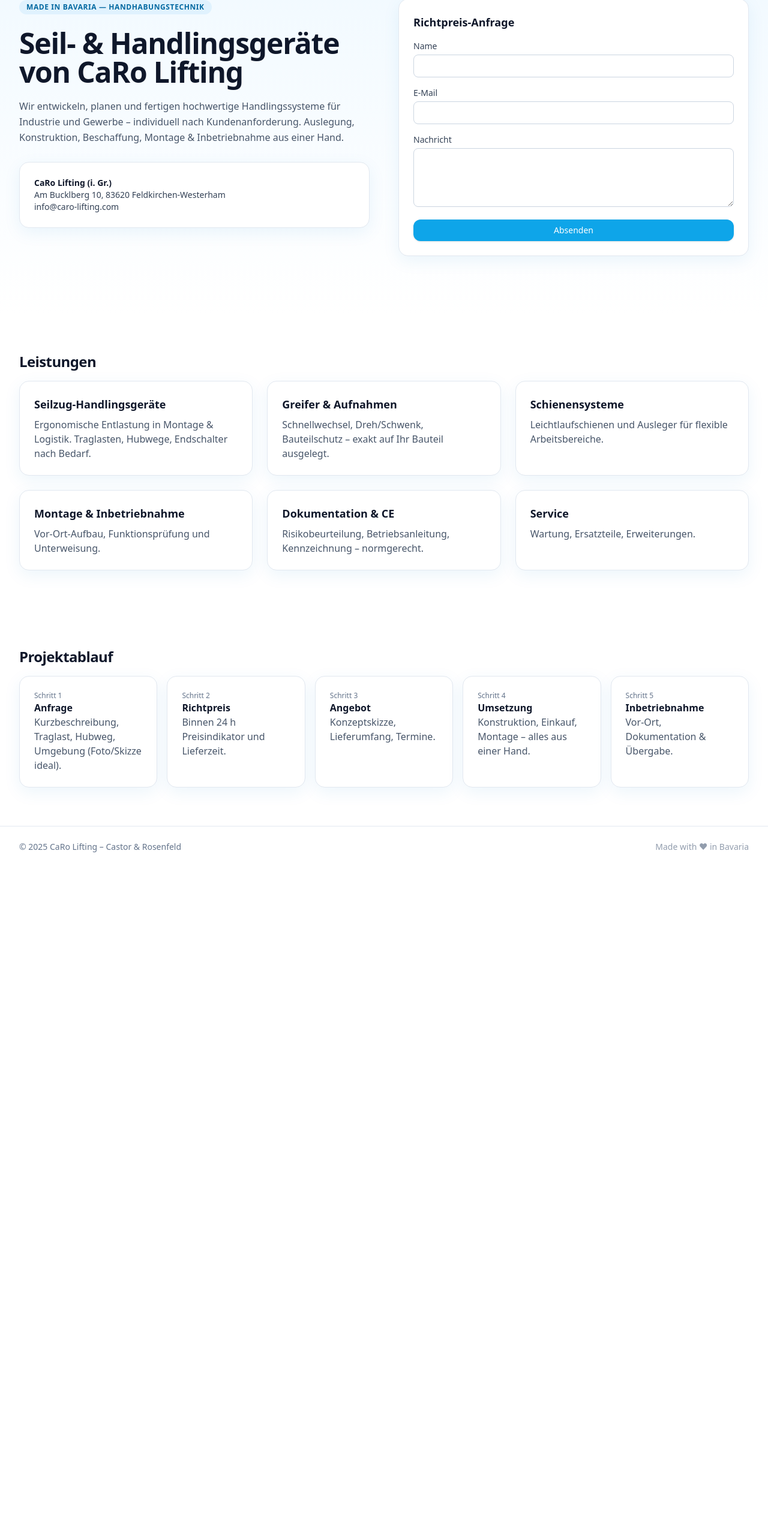
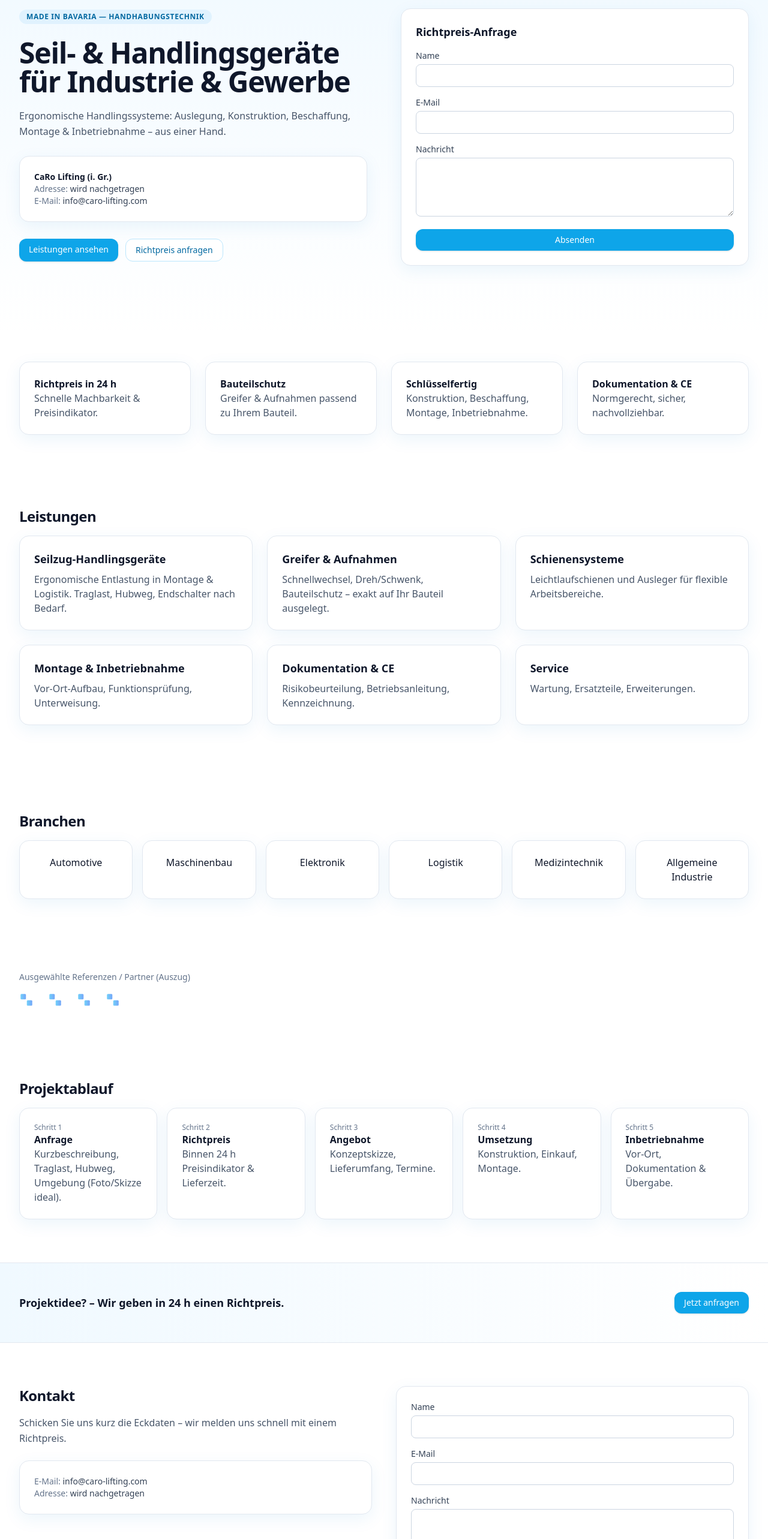
Before and after one commit to PaulCastor-maker/caro-lifting-site, a React (Vite) app: page / in a window 1280 px wide. Shown: the part 163-2729 px from the top of the page at 60% size. Before the commit the page ends 1609 px from the top, so only its background shows below. Built offline with nearby package versions, Linux system fonts and the light colour scheme.

Commit message:
Update App.jsx

```diff
--- a/src/App.jsx
+++ b/src/App.jsx
@@ -10,8 +10,13 @@ export default function App() {
       <Header />
       <main>
         <Hero sent={sent} setSent={setSent} />
+        <Nutzen />
         <Leistungen />
+        <Branchen />
+        <Referenzen />
         <Prozess />
+        <CTA />
+        <Kontakt sent={sent} setSent={setSent} />
       </main>
       <Footer />
     </>
@@ -23,7 +28,9 @@ function Header() {
   const [open, setOpen] = useState(false)
   const nav = [
     { href: "#leistungen", label: "Leistungen" },
-    { href: "#prozess",    label: "Prozess"    },
+    { href: "#branchen", label: "Branchen" },
+    { href: "#prozess", label: "Prozess" },
+    { href: "#kontakt", label: "Kontakt" },
     { href: "/impressum.html", label: "Impressum" },
   ]
   return (
@@ -64,32 +71,33 @@ function Header() {
   )
 }
 
-/* ---------- Hero mit Formular rechts ---------- */
+/* ---------- Hero mit Formular ---------- */
 function Hero({ sent, setSent }) {
   return (
     <section className="relative overflow-hidden scroll-mt-24" id="start">
       <div className="absolute inset-0 -z-10 bg-gradient-to-b from-sky-50 to-white" />
-      <div className="container py-16 lg:py-24 grid lg:grid-cols-2 gap-12 items-start">
-        {/* Linke Seite: Claim + Kontaktdaten */}
+      <div className="container py-18 lg:py-28 grid lg:grid-cols-2 gap-14 items-start">
         <div>
           <span className="badge">Made in Bavaria — Handhabungstechnik</span>
-          <h1 className="mt-6 text-4xl lg:text-5xl font-bold tracking-tight text-ink leading-tight">
-            Seil- &amp; Handlingsgeräte von CaRo Lifting
+          <h1 className="mt-6 text-4xl sm:text-5xl font-bold tracking-tight text-ink leading-tight">
+            Seil- &amp; Handlingsgeräte für Industrie &amp; Gewerbe
           </h1>
           <p className="mt-5 lead max-w-xl">
-            Wir entwickeln, planen und fertigen hochwertige Handlingssysteme für Industrie und
-            Gewerbe – individuell nach Kundenanforderung. Auslegung, Konstruktion, Beschaffung,
-            Montage &amp; Inbetriebnahme aus einer Hand.
+            Ergonomische Handlingssysteme: Auslegung, Konstruktion, Beschaffung, Montage &amp; Inbetriebnahme – aus einer Hand.
           </p>
 
           <div className="card mt-7 text-sm text-slate-700">
             <div className="font-semibold text-ink">CaRo Lifting (i. Gr.)</div>
-            <div>Am Bucklberg 10, 83620 Feldkirchen-Westerham</div>
-            <div>info@caro-lifting.com</div>
+            <div><span className="text-slate-500">Adresse:</span> wird nachgetragen</div>
+            <div><span className="text-slate-500">E-Mail:</span> info@caro-lifting.com</div>
+          </div>
+
+          <div className="mt-7 flex flex-wrap gap-3">
+            <a href="#leistungen" className="btn">Leistungen ansehen</a>
+            <a href="#kontakt" className="btn-secondary">Richtpreis anfragen</a>
           </div>
         </div>
 
-        {/* Rechte Seite: Formular */}
         <div className="card" id="kontakt">
           <h2 className="text-lg font-semibold mb-4">Richtpreis-Anfrage</h2>
           {sent ? (
@@ -109,15 +117,9 @@ function Hero({ sent, setSent }) {
               }}
               className="grid gap-4"
             >
-              <Label title="Name">
-                <input name="name" required className="input" />
-              </Label>
-              <Label title="E-Mail">
-                <input type="email" name="email" required className="input" />
-              </Label>
-              <Label title="Nachricht">
-                <textarea name="message" rows="4" className="input" required />
-              </Label>
+              <Label title="Name"><input name="name" required className="input" /></Label>
+              <Label title="E-Mail"><input type="email" name="email" required className="input" /></Label>
+              <Label title="Nachricht"><textarea name="message" rows="4" required className="input" /></Label>
               <input type="hidden" name="_subject" value="Neue Richtpreisanfrage – CaRo Lifting" />
               <input type="text" name="_gotcha" style={{display:"none"}} tabIndex="-1" autoComplete="off" />
               <button className="btn self-start" type="submit">Absenden</button>
@@ -129,18 +131,40 @@ function Hero({ sent, setSent }) {
   )
 }
 
+/* ---------- Nutzen (USP) ---------- */
+function Nutzen() {
+  const usps = [
+    ["Richtpreis in 24 h", "Schnelle Machbarkeit & Preisindikator."],
+    ["Bauteilschutz", "Greifer & Aufnahmen passend zu Ihrem Bauteil."],
+    ["Schlüsselfertig", "Konstruktion, Beschaffung, Montage, Inbetriebnahme."],
+    ["Dokumentation & CE", "Normgerecht, sicher, nachvollziehbar."],
+  ]
+  return (
+    <section className="container py-12">
+      <div className="grid sm:grid-cols-2 lg:grid-cols-4 gap-6">
+        {usps.map(([t, d], i) => (
+          <div key={i} className="card">
+            <div className="font-semibold">{t}</div>
+            <p className="text-slate-600">{d}</p>
+          </div>
+        ))}
+      </div>
+    </section>
+  )
+}
+
 /* ---------- Leistungen ---------- */
 function Leistungen() {
   const items = [
-    { title: "Seilzug-Handlingsgeräte", desc: "Ergonomische Entlastung in Montage & Logistik. Traglasten, Hubwege, Endschalter nach Bedarf." },
-    { title: "Greifer & Aufnahmen",     desc: "Schnellwechsel, Dreh/Schwenk, Bauteilschutz – exakt auf Ihr Bauteil ausgelegt." },
-    { title: "Schienensysteme",          desc: "Leichtlaufschienen und Ausleger für flexible Arbeitsbereiche." },
-    { title: "Montage & Inbetriebnahme", desc: "Vor-Ort-Aufbau, Funktionsprüfung und Unterweisung." },
-    { title: "Dokumentation & CE",       desc: "Risikobeurteilung, Betriebsanleitung, Kennzeichnung – normgerecht." },
-    { title: "Service",                  desc: "Wartung, Ersatzteile, Erweiterungen." },
+    { title: "Seilzug-Handlingsgeräte", desc: "Ergonomische Entlastung in Montage & Logistik. Traglast, Hubweg, Endschalter nach Bedarf." },
+    { title: "Greifer & Aufnahmen", desc: "Schnellwechsel, Dreh/Schwenk, Bauteilschutz – exakt auf Ihr Bauteil ausgelegt." },
+    { title: "Schienensysteme", desc: "Leichtlaufschienen und Ausleger für flexible Arbeitsbereiche." },
+    { title: "Montage & Inbetriebnahme", desc: "Vor-Ort-Aufbau, Funktionsprüfung, Unterweisung." },
+    { title: "Dokumentation & CE", desc: "Risikobeurteilung, Betriebsanleitung, Kennzeichnung." },
+    { title: "Service", desc: "Wartung, Ersatzteile, Erweiterungen." },
   ]
   return (
-    <section id="leistungen" className="container py-16 scroll-mt-24">
+    <section id="leistungen" className="container py-18 scroll-mt-24">
       <h2 className="section">Leistungen</h2>
       <div className="grid sm:grid-cols-2 lg:grid-cols-3 gap-6">
         {items.map((it, i) => (
@@ -154,17 +178,46 @@ function Leistungen() {
   )
 }
 
+/* ---------- Branchen ---------- */
+function Branchen() {
+  const items = [
+    "Automotive", "Maschinenbau", "Elektronik", "Logistik", "Medizintechnik", "Allgemeine Industrie",
+  ]
+  return (
+    <section id="branchen" className="container py-18 scroll-mt-24">
+      <h2 className="section">Branchen</h2>
+      <div className="grid sm:grid-cols-3 lg:grid-cols-6 gap-4">
+        {items.map((b, i) => (
+          <div key={i} className="card text-center py-6">{b}</div>
+        ))}
+      </div>
+    </section>
+  )
+}
+
+/* ---------- Referenzen (Logos Placeholder) ---------- */
+function Referenzen() {
+  return (
+    <section className="container py-12">
+      <div className="text-sm text-slate-500 mb-4">Ausgewählte Referenzen / Partner (Auszug)</div>
+      <div className="flex flex-wrap items-center gap-6 opacity-70">
+        <MiniKaro /><MiniKaro /><MiniKaro /><MiniKaro />
+      </div>
+    </section>
+  )
+}
+
 /* ---------- Prozess ---------- */
 function Prozess() {
   const steps = [
-    ["Anfrage",       "Kurzbeschreibung, Traglast, Hubweg, Umgebung (Foto/Skizze ideal)."],
-    ["Richtpreis",    "Binnen 24 h Preisindikator und Lieferzeit."],
-    ["Angebot",       "Konzeptskizze, Lieferumfang, Termine."],
-    ["Umsetzung",     "Konstruktion, Einkauf, Montage – alles aus einer Hand."],
-    ["Inbetriebnahme","Vor-Ort, Dokumentation & Übergabe."],
+    ["Anfrage", "Kurzbeschreibung, Traglast, Hubweg, Umgebung (Foto/Skizze ideal)."],
+    ["Richtpreis", "Binnen 24 h Preisindikator & Lieferzeit."],
+    ["Angebot", "Konzeptskizze, Lieferumfang, Termine."],
+    ["Umsetzung", "Konstruktion, Einkauf, Montage."],
+    ["Inbetriebnahme", "Vor-Ort, Dokumentation & Übergabe."],
   ]
   return (
-    <section id="prozess" className="container py-16 scroll-mt-24">
+    <section id="prozess" className="container py-18 scroll-mt-24">
       <h2 className="section">Projektablauf</h2>
       <ol className="grid lg:grid-cols-5 gap-4">
         {steps.map(([t, d], i) => (
@@ -179,19 +232,80 @@ function Prozess() {
   )
 }
 
+/* ---------- CTA-Streifen ---------- */
+function CTA() {
+  return (
+    <section className="bg-gradient-to-r from-sky-50 to-white border-y border-slate-200">
+      <div className="container py-12 flex flex-col md:flex-row items-center justify-between gap-4">
+        <div className="text-lg font-semibold">Projektidee? – Wir geben in 24 h einen Richtpreis.</div>
+        <a href="#kontakt" className="btn">Jetzt anfragen</a>
+      </div>
+    </section>
+  )
+}
+
+/* ---------- Kontakt (zweite Ankerstelle) ---------- */
+function Kontakt({ sent, setSent }) {
+  return (
+    <section id="kontakt" className="container py-18 scroll-mt-24">
+      <div className="grid lg:grid-cols-2 gap-10 items-start">
+        <div>
+          <h2 className="section">Kontakt</h2>
+          <p className="lead">Schicken Sie uns kurz die Eckdaten – wir melden uns schnell mit einem Richtpreis.</p>
+          <div className="card mt-6 text-sm text-slate-700">
+            <div><span className="text-slate-500">E-Mail:</span> info@caro-lifting.com</div>
+            <div><span className="text-slate-500">Adresse:</span> wird nachgetragen</div>
+          </div>
+        </div>
+
+        <div className="card">
+          {sent ? (
+            <p className="text-green-600">Danke! Ihre Anfrage wurde übermittelt.</p>
+          ) : (
+            <form
+              onSubmit={(e) => {
+                e.preventDefault()
+                const form = e.currentTarget
+                fetch(FORM_ENDPOINT, {
+                  method: "POST",
+                  body: new FormData(form),
+                  headers: { Accept: "application/json" },
+                })
+                  .then(r => r.ok ? setSent(true) : alert("Fehler beim Senden"))
+                  .catch(() => alert("Fehler beim Senden"))
+              }}
+              className="grid gap-4"
+            >
+              <Label title="Name"><input name="name" required className="input" /></Label>
+              <Label title="E-Mail"><input type="email" name="email" required className="input" /></Label>
+              <Label title="Nachricht"><textarea name="message" rows="4" required className="input" /></Label>
+              <input type="hidden" name="_subject" value="Kontakt – CaRo Lifting" />
+              <input type="text" name="_gotcha" style={{display:"none"}} tabIndex="-1" autoComplete="off" />
+              <button className="btn self-start" type="submit">Absenden</button>
+            </form>
+          )}
+        </div>
+      </div>
+    </section>
+  )
+}
+
 /* ---------- Footer ---------- */
 function Footer() {
   return (
     <footer className="border-t border-slate-200 py-6">
       <div className="container text-sm text-slate-500 flex items-center justify-between">
         <span>© {new Date().getFullYear()} CaRo Lifting – Castor & Rosenfeld</span>
-        <span className="opacity-70">Made with ❤ in Bavaria</span>
+        <div className="flex items-center gap-4">
+          <a className="link" href="/impressum.html">Impressum</a>
+          <a className="link" href="/datenschutz.html">Datenschutz</a>
+        </div>
       </div>
     </footer>
   )
 }
 
-/* ---------- UI-Hilfen ---------- */
+/* ---------- UI-Bausteine ---------- */
 function Label({ title, children }) {
   return (
     <label className="block text-sm font-medium text-slate-700">
@@ -210,8 +324,9 @@ function KaroLogo({ className = "h-8 w-8" }) {
           <stop offset="1" stopColor="#3b82f6" />
         </linearGradient>
       </defs>
-      <rect x="6"  y="6"  width="24" height="24" rx="4" fill="url(#g)" />
+      <rect x="6" y="6" width="24" height="24" rx="4" fill="url(#g)" />
       <rect x="34" y="34" width="24" height="24" rx="4" fill="url(#g)" />
     </svg>
   )
 }
+function MiniKaro() { return <KaroLogo className="h-6 w-6" /> }
```
